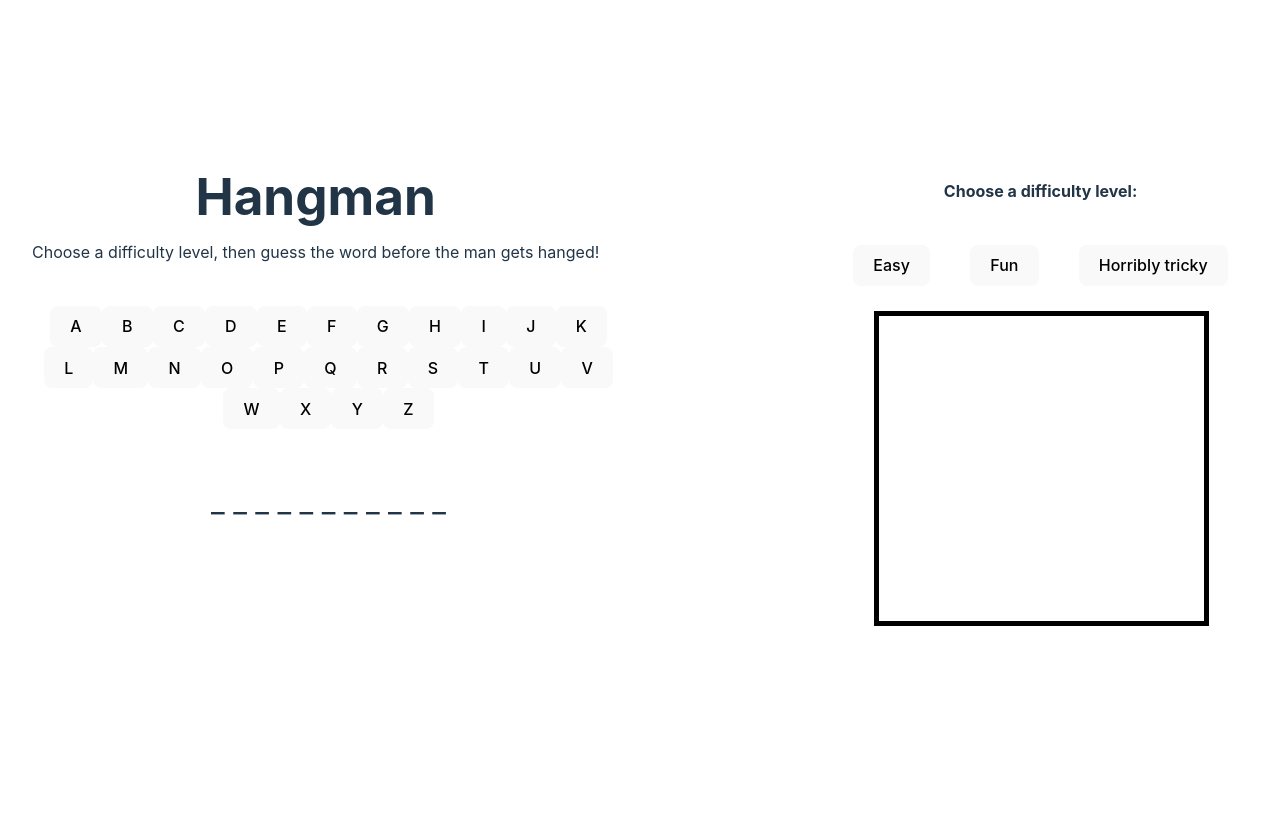
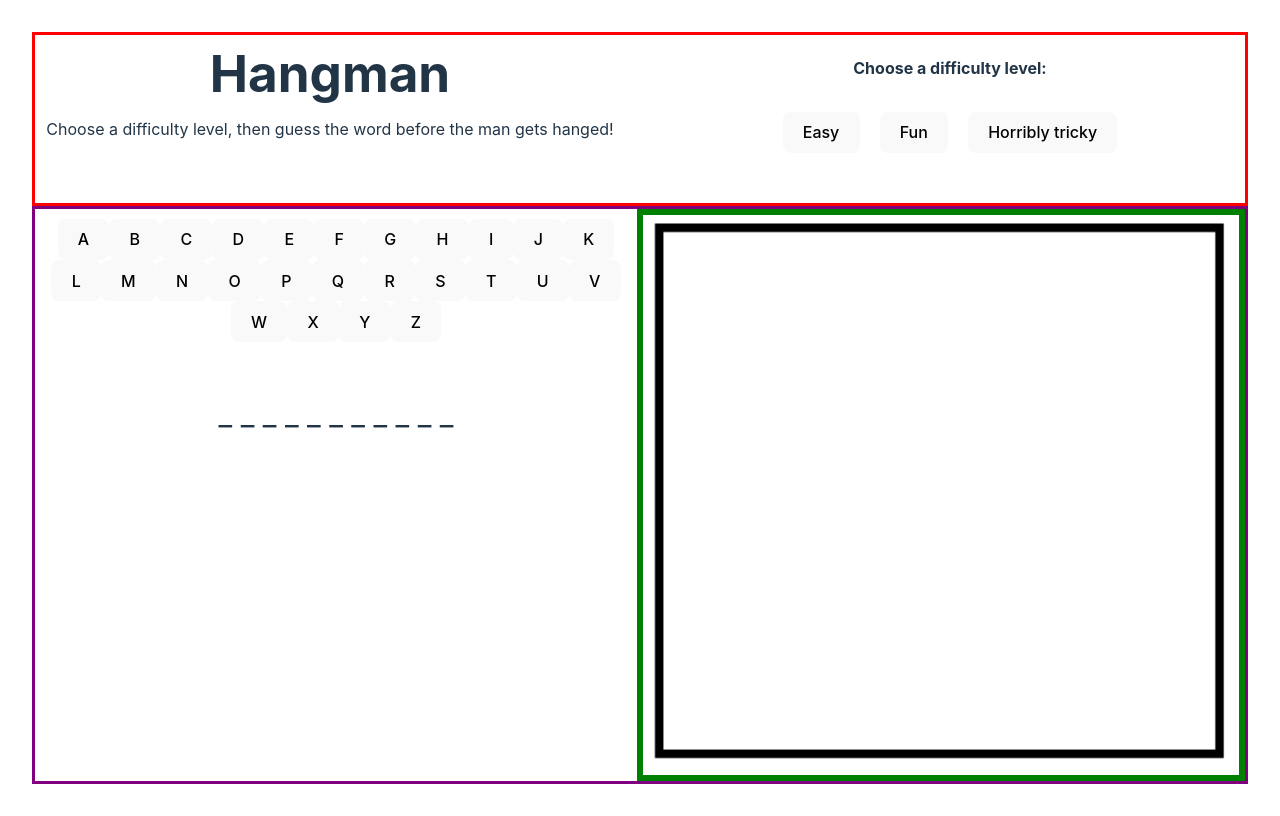
Before and after one commit to Clatherine/Hangman, a React (Vite) app: page / in a window 1280 px wide. Built offline with nearby package versions, Linux system fonts and the light colour scheme; the HTML template or start-up script is replaced by a standard one.

Commit message:
tidied up styling

```diff
--- a/src/App.css
+++ b/src/App.css
@@ -13,14 +13,22 @@
   }
 
 
+  #buttons {
+    margin: 10px 10px 40px;
+  }
+
   .game {
-    margin: 20px;
+    margin: 10px
   }
 
   #main {
     display: flex;
     justify-content: space-between;
+    flex-wrap: wrap;
+    border: purple solid
   }
+
+
 
   .flex-item{
   min-width: 300px;
@@ -34,17 +42,37 @@
 
   #header{
     display: flex;
-    justify-content: space-between;
+    flex-wrap: wrap;
+    /* justify-content: space-evenly; */
+    border: red solid;
+    gap: 30px
 
   }
+  #title {
+    flex: 1
+  }
 
-
-
+  #difficulty {
+    flex: 1;
+    min-width: 200px;
+  }
   h1{
     margin: 10px;
   }
 
   #hangmanDiv{
-    text-align: right;
-    padding-right: 30px;
+    text-align: center;
+    border: green solid
   }
+
+  #hangman {
+    max-width: 100%;
+    display: flex;
+    flex: 1;
+    margin: 0 auto;
+    border: green solid
+
+  }
+  #hangman  img {
+    width: 100%
+  }
--- a/src/App.jsx
+++ b/src/App.jsx
@@ -1,6 +1,4 @@
 import { useState } from "react";
-import reactLogo from "./assets/react.svg";
-import viteLogo from "/vite.svg";
 import "./App.css";
 
 function App() {
@@ -45,7 +43,6 @@ lettersArr.forEach((letter) => {
 
 function Buttons({word, wordState, setWordState, hangmanState, setHangmanState}) {
 
-//   const [currentLetter, setCurrentLetter] = useState("");
 
 
   const alphabet = [
@@ -79,7 +76,6 @@ function Buttons({word, wordState, setWordState, hangmanState, setHangmanState})
 
   const handleClick = (event) => {
     if (hangmanState < 11) {
-    //   setCurrentLetter((currentLetter) => {
         if (word.includes(event.target.innerHTML)) {
           console.log("the letter is in the word!");
           event.target.classList.add("green");
@@ -108,9 +104,7 @@ function Buttons({word, wordState, setWordState, hangmanState, setHangmanState})
           });
         }
         event.target.disabled = true;
-        // return event.target.innerHTML;
       }
-    // );
     }
 
 
@@ -183,9 +177,11 @@ else if (event.target.innerHTML === "Fun") {
       </div>
       <div id="difficulty">
       <h4> Choose a difficulty level:</h4>
+      <div id="buttons">
       <button onClick={handleClick} className="game">Easy</button>
       <button onClick={handleClick}  className="game">Fun</button>
       <button onClick={handleClick}  className="game">Horribly tricky</button>
+      </div>
       </div>
     </section>
   );
--- a/vite.config.js
+++ b/vite.config.js
@@ -1,7 +1,6 @@
 import { defineConfig } from 'vite'
 import react from '@vitejs/plugin-react'
 
-// https://vitejs.dev/config/
 export default defineConfig({
   base:'/',
   plugins: [react()],
```
